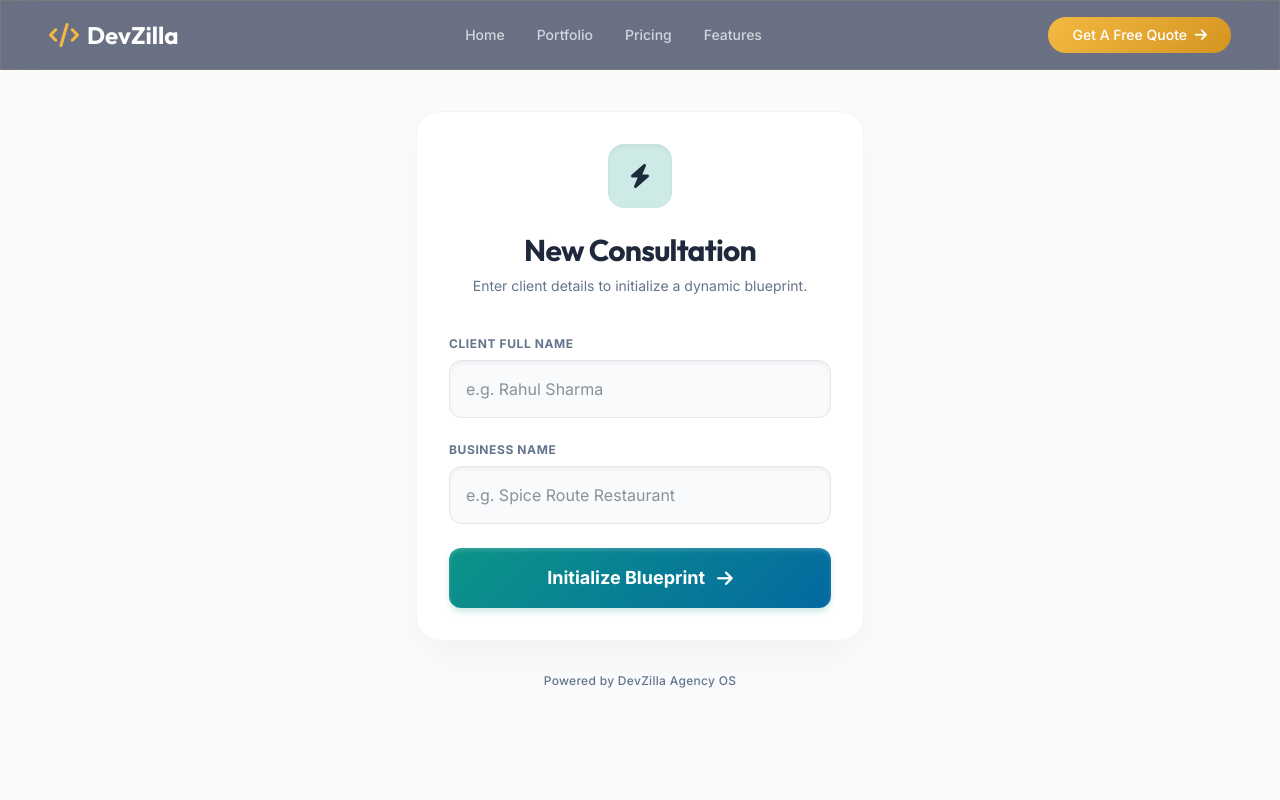
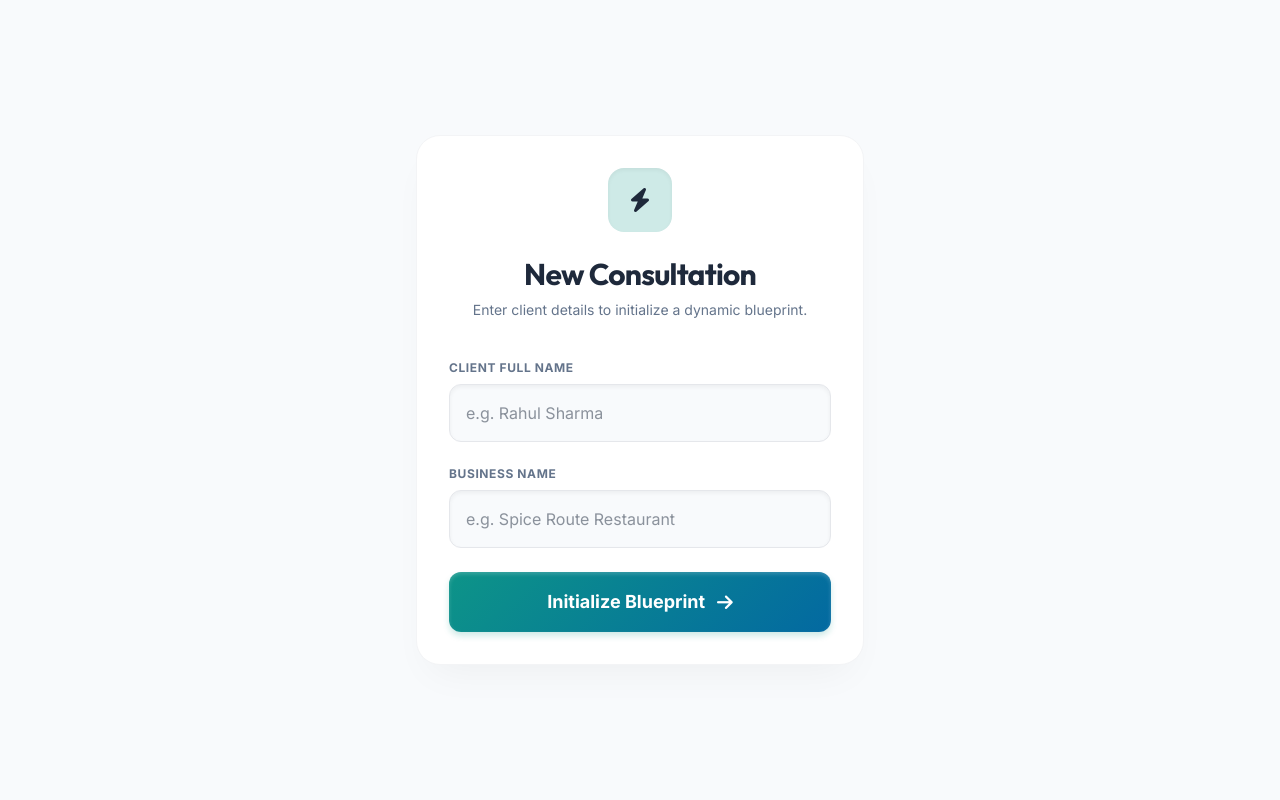
Before and after one commit to yashharfode/devzilla, a Next.js app: page /c in a window 1280 px wide. Shown: the top 800 px of the page. Built offline with nearby package versions, Linux system fonts and the light colour scheme.

Commit message:
Hide global Navbar and Footer on /c route

```diff
--- a/src/app/c/page.tsx
+++ b/src/app/c/page.tsx
@@ -67,10 +67,6 @@ export default function ConsultationGateway() {
           </button>
         </form>
       </div>
-
-      <div className="mt-8 text-center text-[#64748b] text-xs font-medium tracking-wide">
-        Powered by DevZilla Agency OS
-      </div>
     </div>
   );
 }
--- a/src/components/Footer.tsx
+++ b/src/components/Footer.tsx
@@ -4,7 +4,7 @@ import { usePathname } from 'next/navigation';
 
 export default function Footer() {
   const pathname = usePathname();
-  if (pathname.startsWith('/admin') || pathname.startsWith('/consultation')) return null;
+  if (pathname.startsWith('/admin') || pathname.startsWith('/c')) return null;
 
   return (
     <footer className="bg-card border-t border-gray-800 pt-16 pb-8 mt-auto">
--- a/src/components/Navbar.tsx
+++ b/src/components/Navbar.tsx
@@ -22,7 +22,7 @@ export default function Navbar() {
     return () => window.removeEventListener('scroll', handleScroll);
   }, []);
 
-  if (pathname.startsWith('/admin') || pathname.startsWith('/consultation')) {
+  if (pathname.startsWith('/admin') || pathname.startsWith('/c')) {
     return null;
   }
 
```
